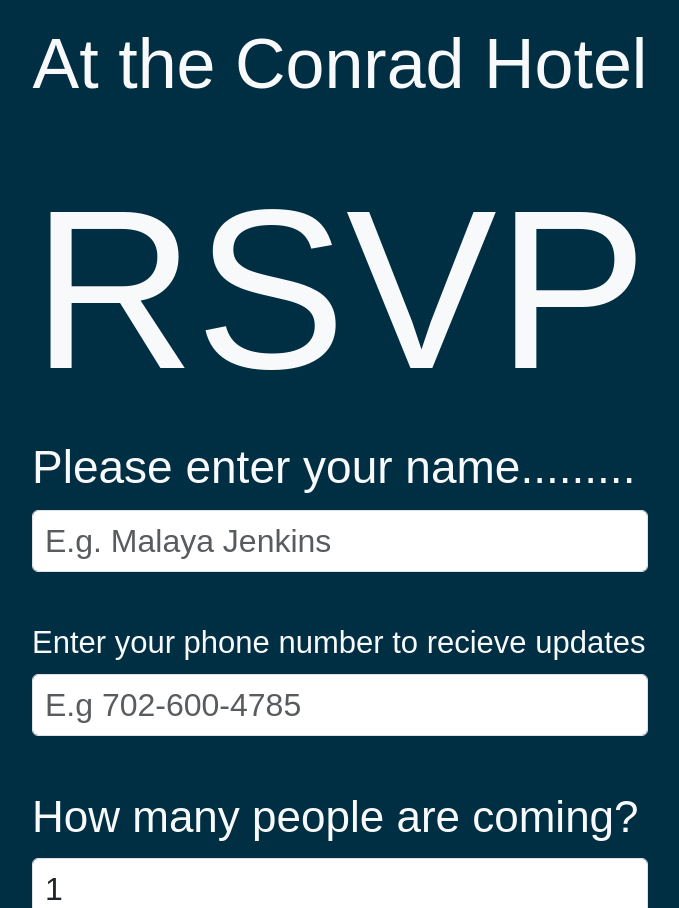
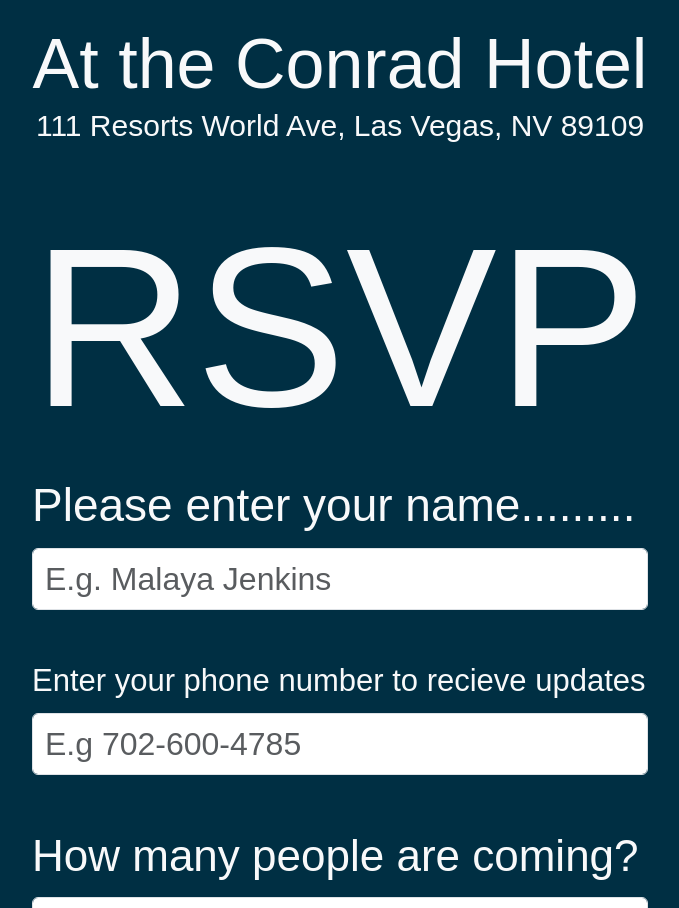
Before and after one commit to Jadens-arc/worldwide.jadenarceneaux.com, a website: page index.html in a window 1280 px wide. Shown: the part 2377-3285 px from the top of the page, without its empty margins (300-979 px from the left). Drawn offline with nearby package versions, Linux system fonts and the light colour scheme; a web font is replaced by a local one.

Commit message:
added address

```diff
--- a/index.html
+++ b/index.html
@@ -36,6 +36,7 @@
                 <span class="fit-text">Join us on</span>
                 <span class="fit-text">November 1st</span>
                 <span class="fit-text">At the Conrad Hotel</span>
+                <span class="fit-text">111 Resorts World Ave, Las Vegas, NV 89109</span>
             </h2>
 
             <h2 class="text-light mt-5" id="rsvp">
```
